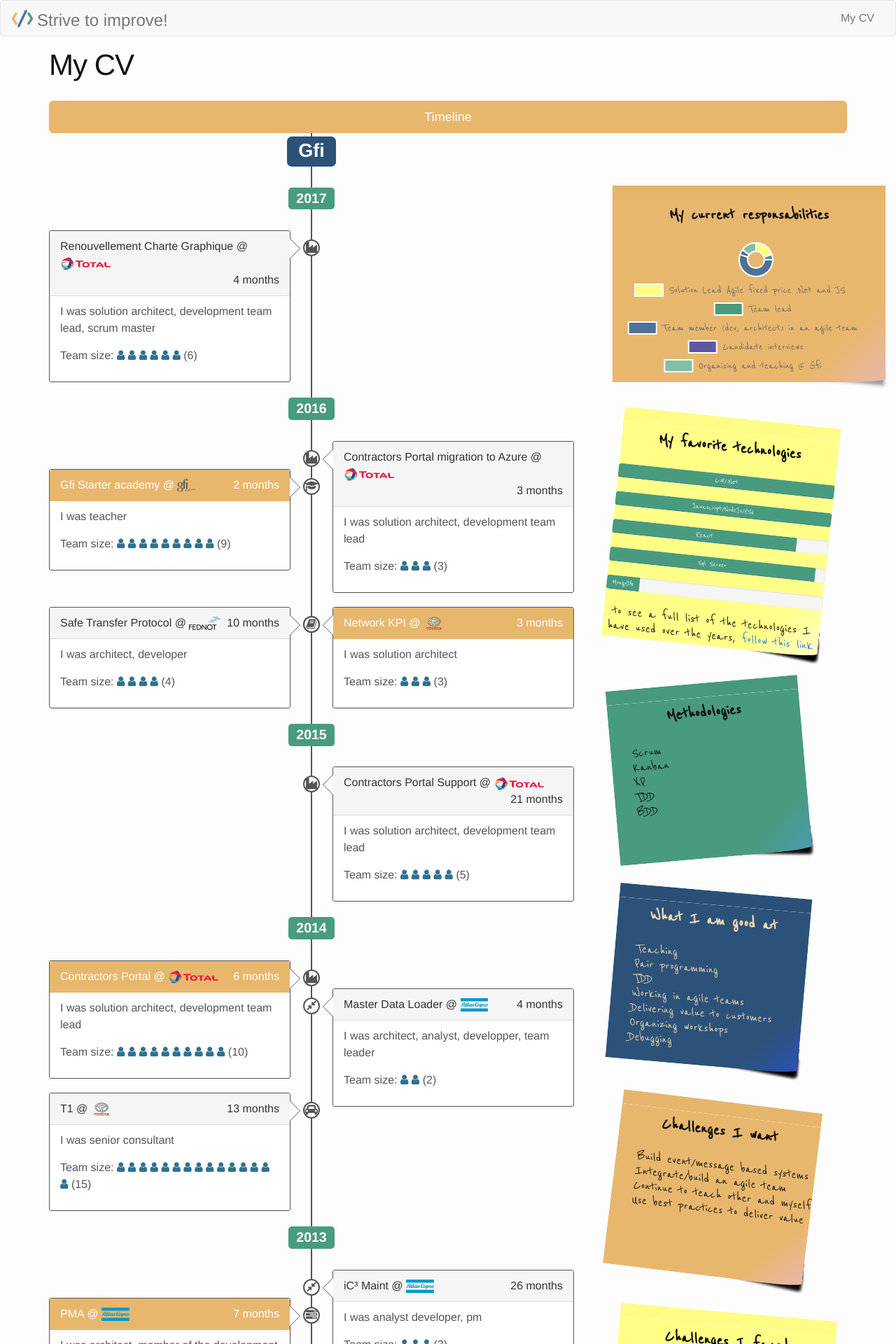
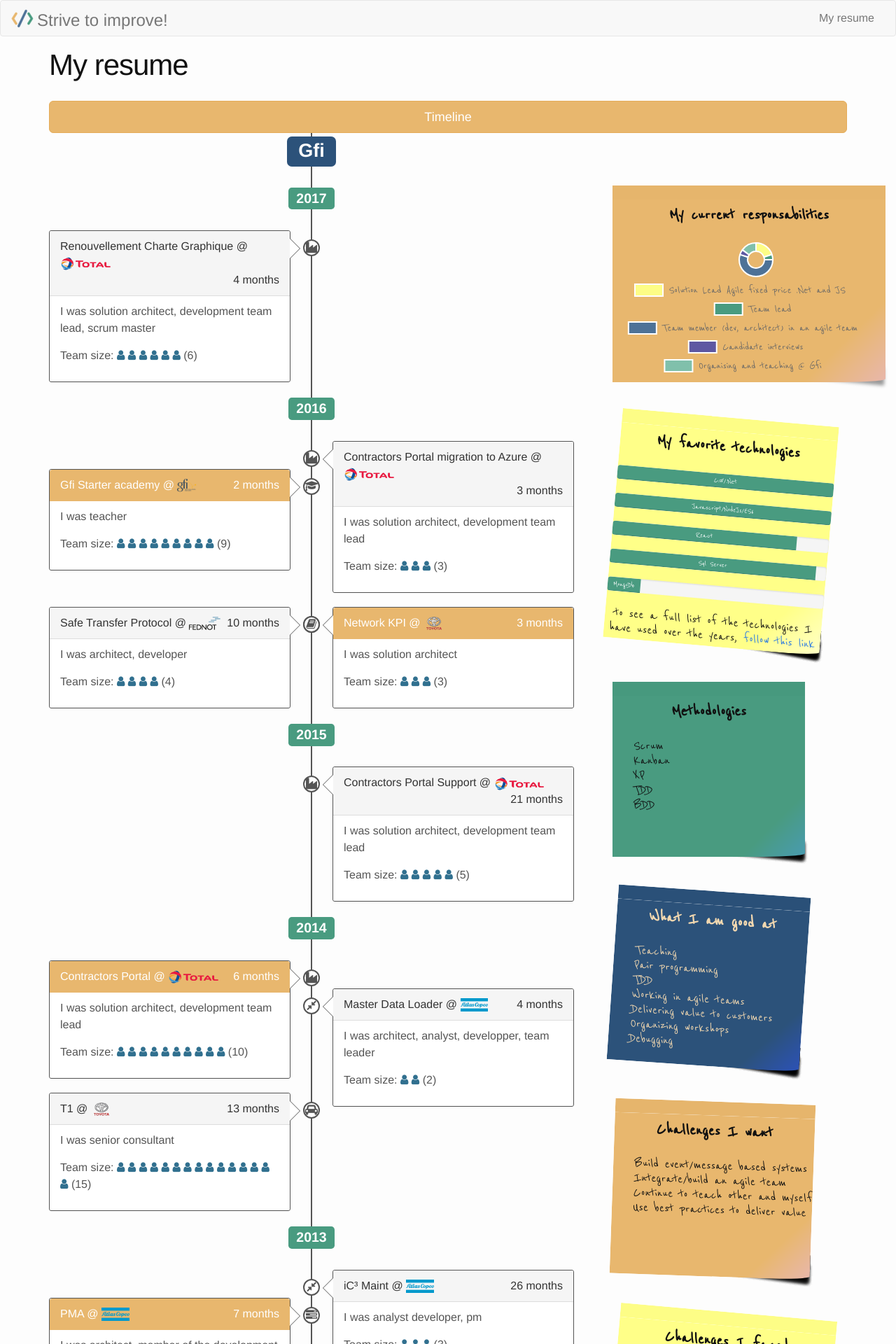
Before and after one commit to VincentSchippefilt/VincentSchippefilt.github.io, a Jekyll site: the page built from cv/index.html, in a window 1280 px wide. Shown: the top 1920 px of the page at 70% size. Built offline with Jekyll 4.4.1, drawn with Linux system fonts in a browser that asks for light colours; nearby versions of some CDN libraries.

Commit message:
replace CV by resume

```diff
--- a/cv/index.html
+++ b/cv/index.html
@@ -1,6 +1,6 @@
 ---
 layout: page
-title: My CV
+title: My resume
 permalink: /cv/
 ---
 
--- a/index.html
+++ b/index.html
@@ -5,7 +5,7 @@ layout: default
 <div class="home">
   <h1 class="page-heading">Hi, welcome to the site of Vincent Schippefilt</h1>
   where we discuss about software craftmanship, agile, technologies and about my private stuff.
-Check my cv, <a href="/cv">it's here</a>
+Check my resume, <a href="/cv">it's here</a>
 {% if site.posts.length > 0 %}
   <h1 class="page-heading">Posts</h1>
 
```
